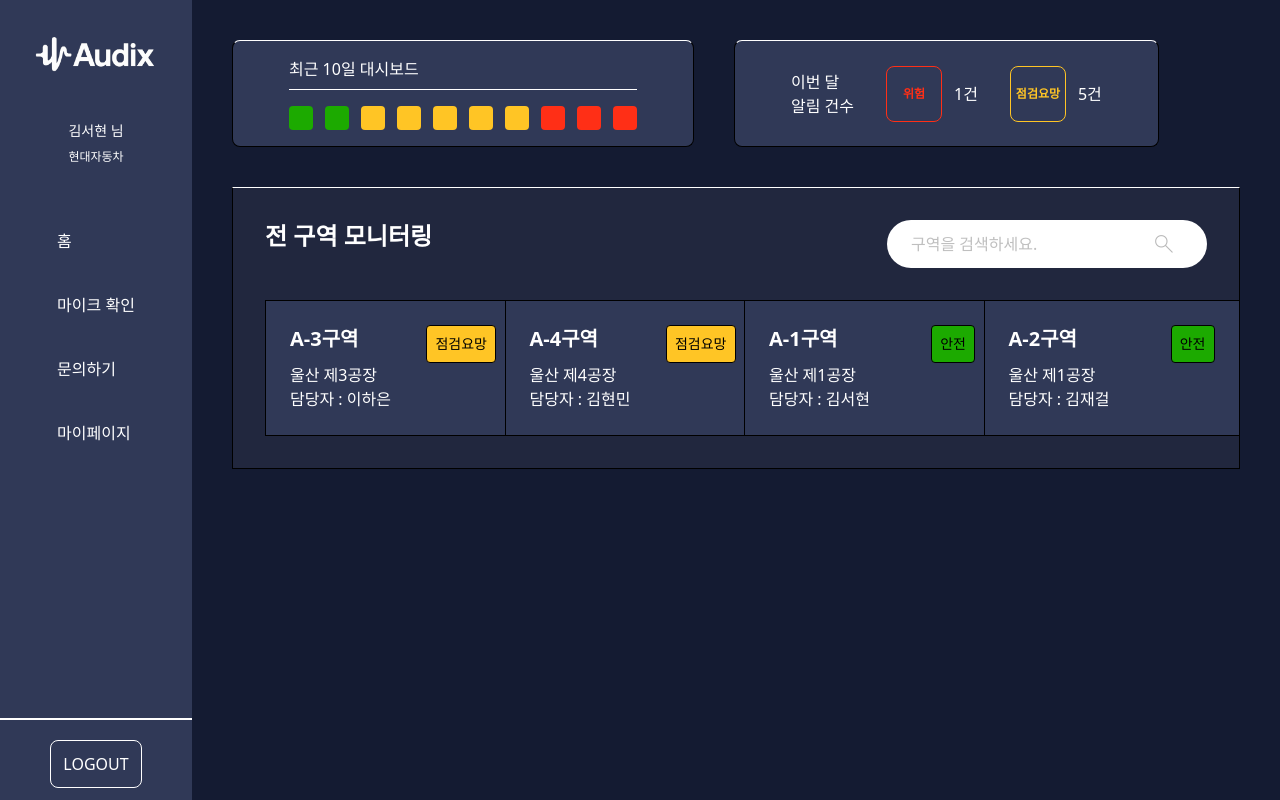
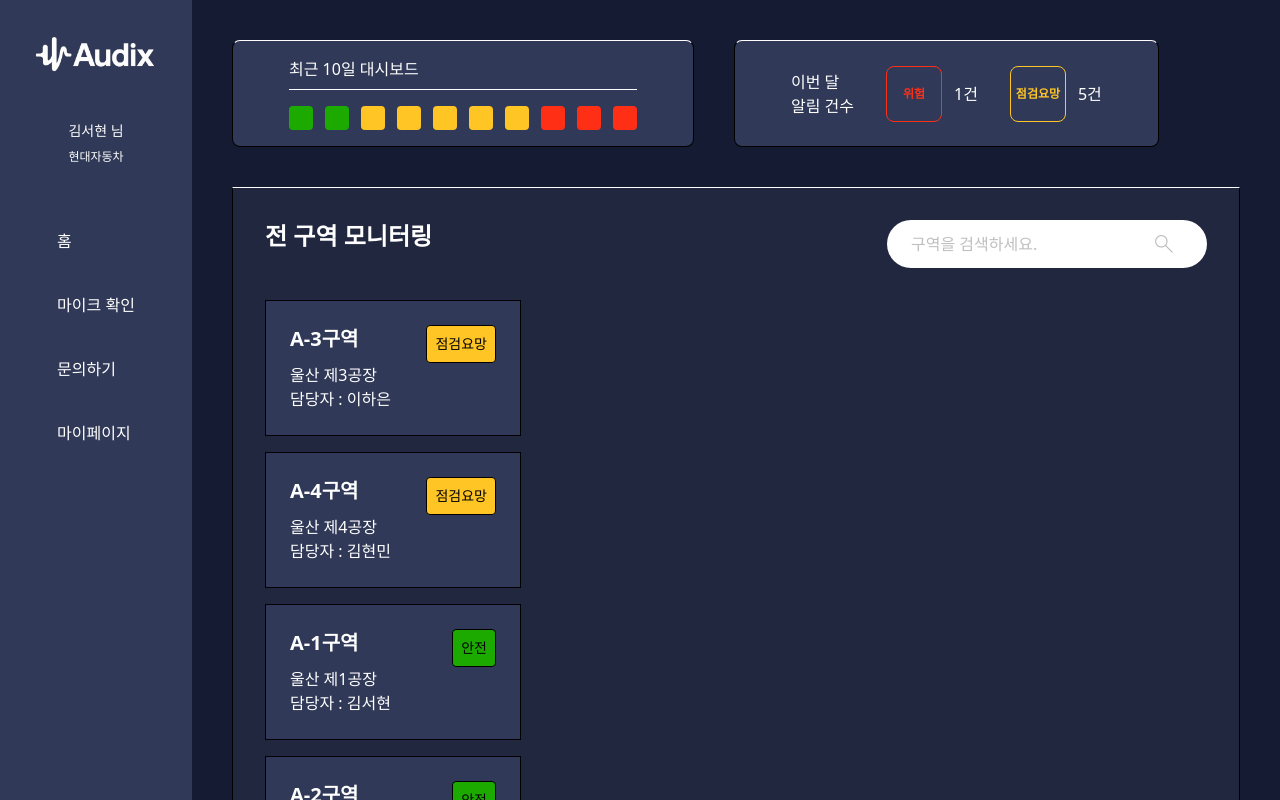
Before and after one commit to seohyeon0219/Audix-Web-FE, a Next.js app: page /area in a window 1280 px wide. Shown: the top 800 px of the page. Built offline with nearby package versions, Linux system fonts and the light colour scheme.

Commit message:
Design: 구역 카드 그리드를 4열에서 1열로 조정

```diff
--- a/src/components/areaMonitoring/areaList.tsx
+++ b/src/components/areaMonitoring/areaList.tsx
@@ -15,7 +15,7 @@ export default function AreaList() {
     });
 
     return (
-        <div className="grid grid-cols-4 gap-4">
+        <div className="grid grid-col-1 gap-4">
             {sortedAreas.map((area, index) => (
                 <AreaCard
                     key={area.id}
```
